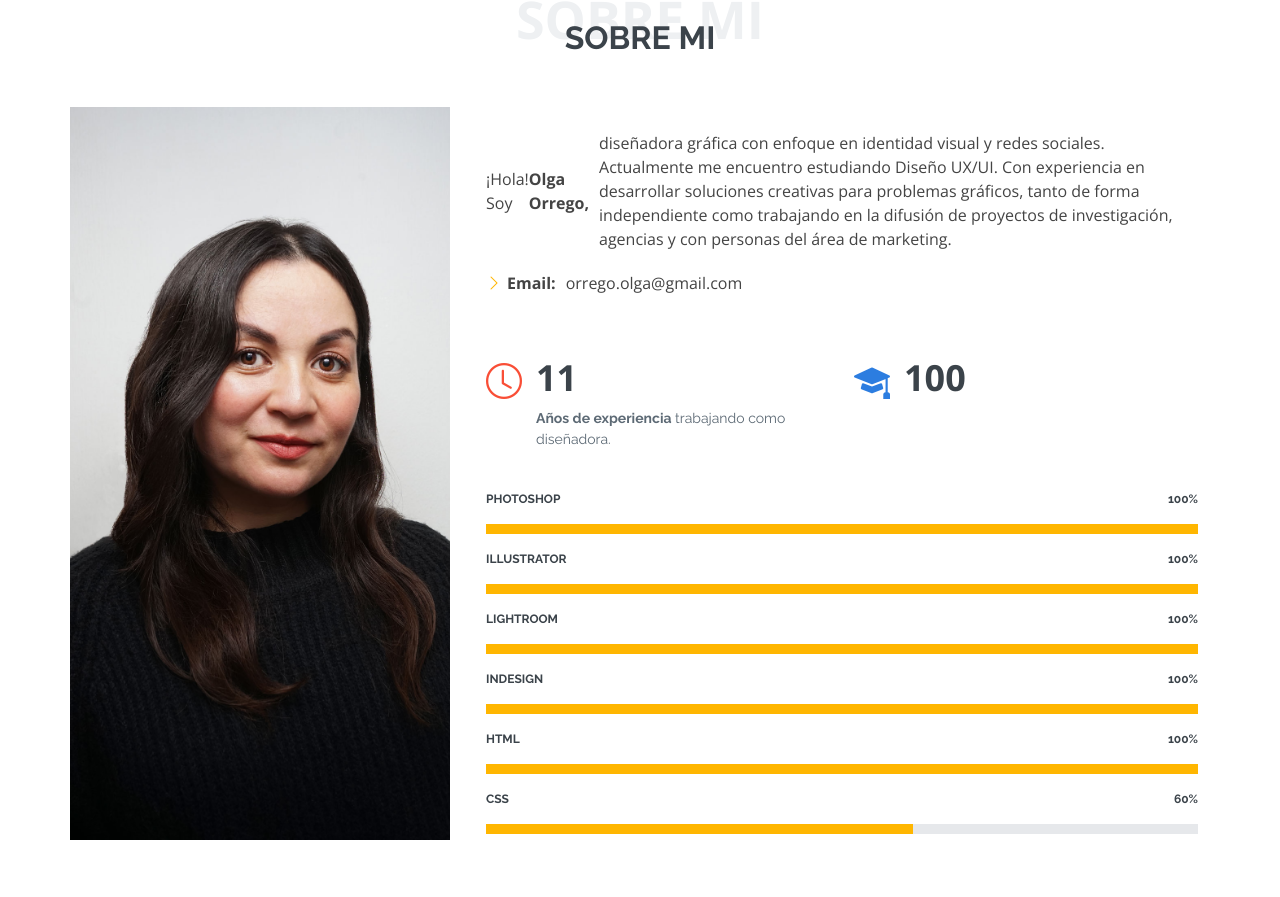
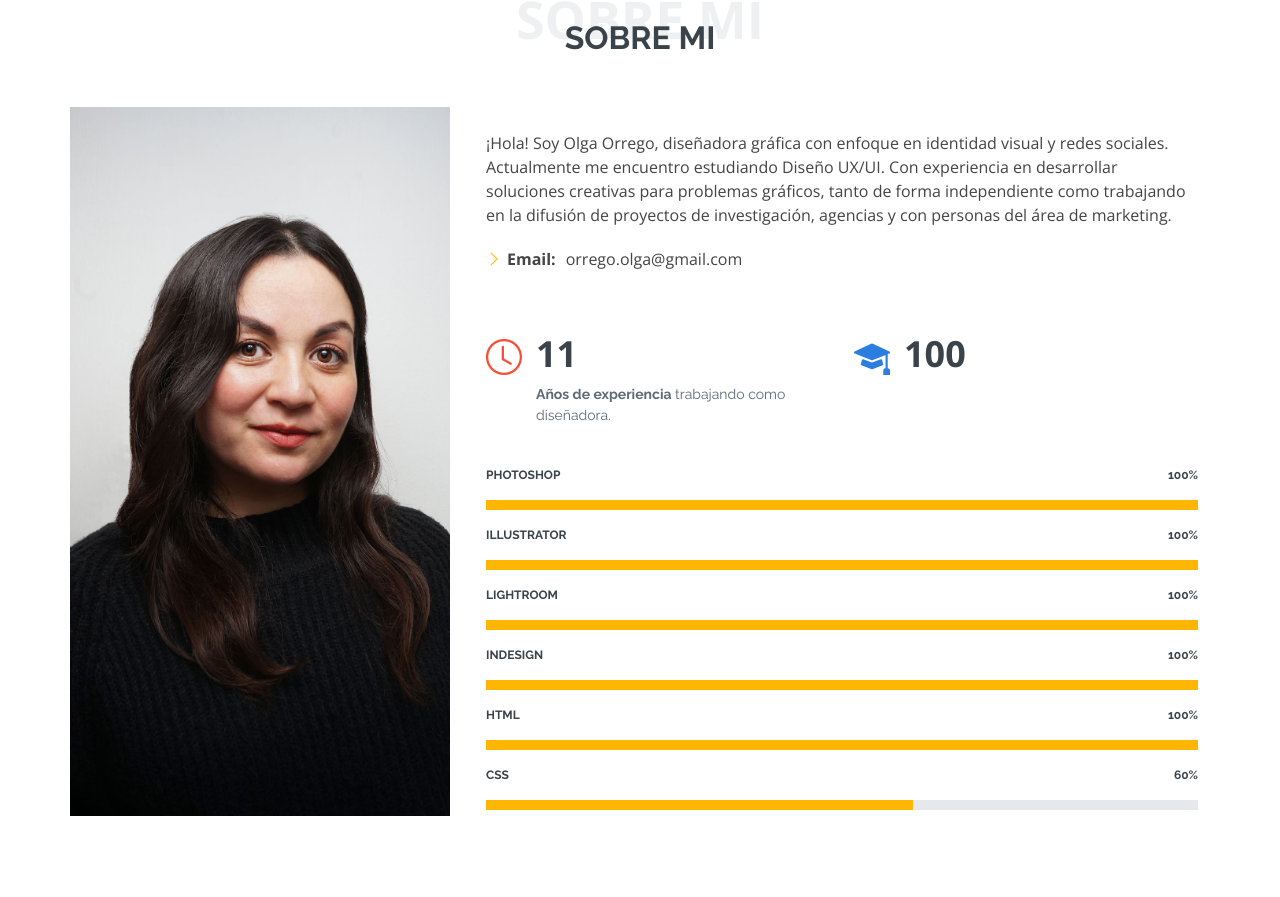
Before and after one commit to olgaorregom/olgaorregom.github.io, a plain HTML site: page index.html in a window 1280 px wide. Shown: the part 871-1768 px from the top of the page. Drawn offline with nearby package versions, Linux system fonts and the light colour scheme.

Commit message:
Update index.html

```diff
--- a/index.html
+++ b/index.html
@@ -94,8 +94,7 @@
               <div class="row">
                 <div class="col-lg-12 mt-4">
                   <ul>
-                    <li>¡Hola! Soy <strong>Olga Orrego,</strong>diseñadora gráfica con enfoque en identidad visual y redes sociales. Actualmente me encuentro estudiando
-Diseño UX/UI. Con experiencia en desarrollar soluciones creativas para problemas gráficos, tanto de forma independiente como trabajando en la difusión de proyectos de investigación, agencias y con personas del área de marketing.</li>
+                    <li>¡Hola! Soy Olga Orrego, diseñadora gráfica con enfoque en identidad visual y redes sociales. Actualmente me encuentro estudiando Diseño UX/UI. Con experiencia en desarrollar soluciones creativas para problemas gráficos, tanto de forma independiente como trabajando en la difusión de proyectos de investigación, agencias y con personas del área de marketing.</li>
                     <li><i class="bi bi-chevron-right"></i> <strong>Email:</strong> <span>orrego.olga@gmail.com</span>
                     </li>
                   </ul>
```
